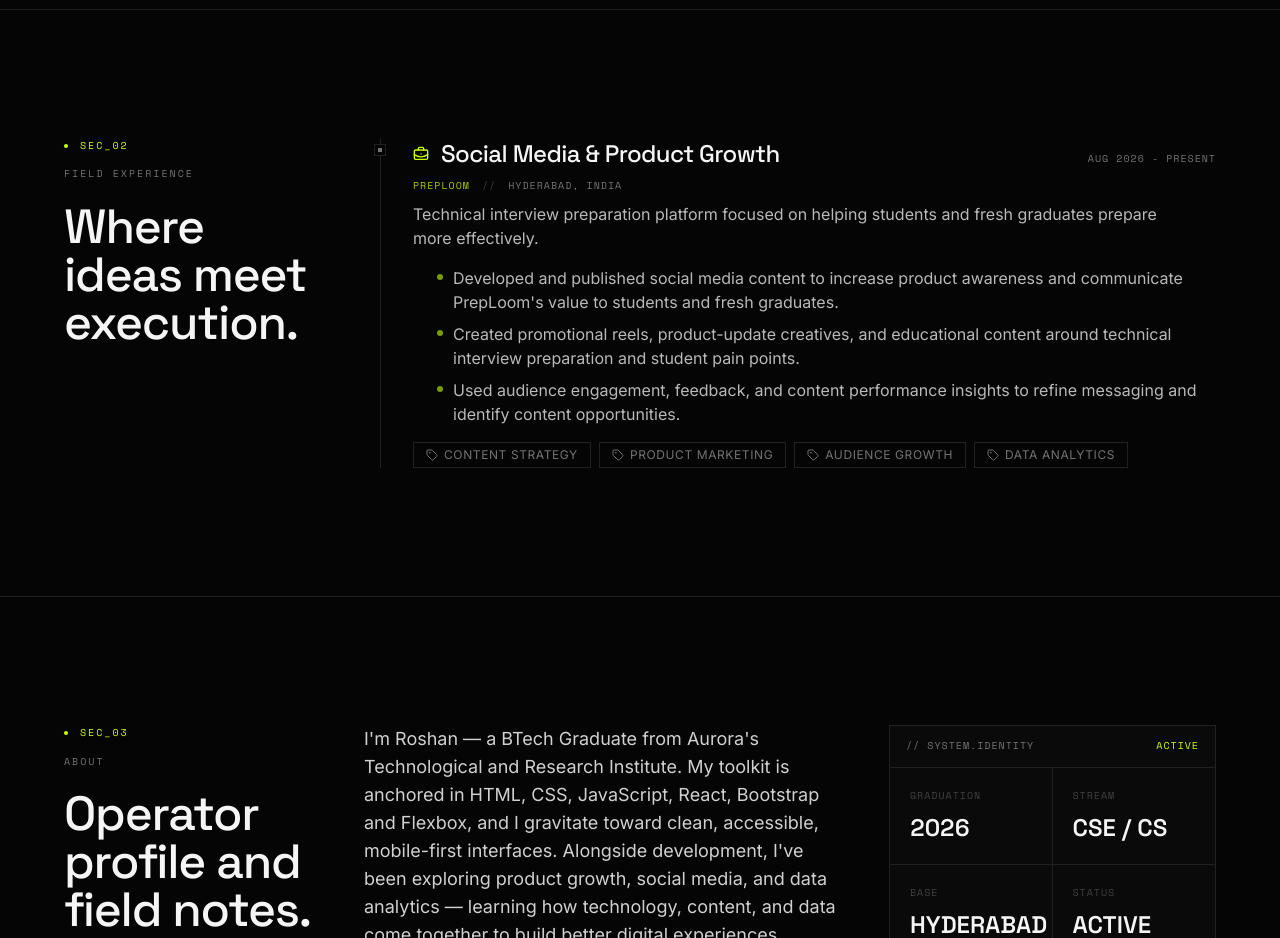
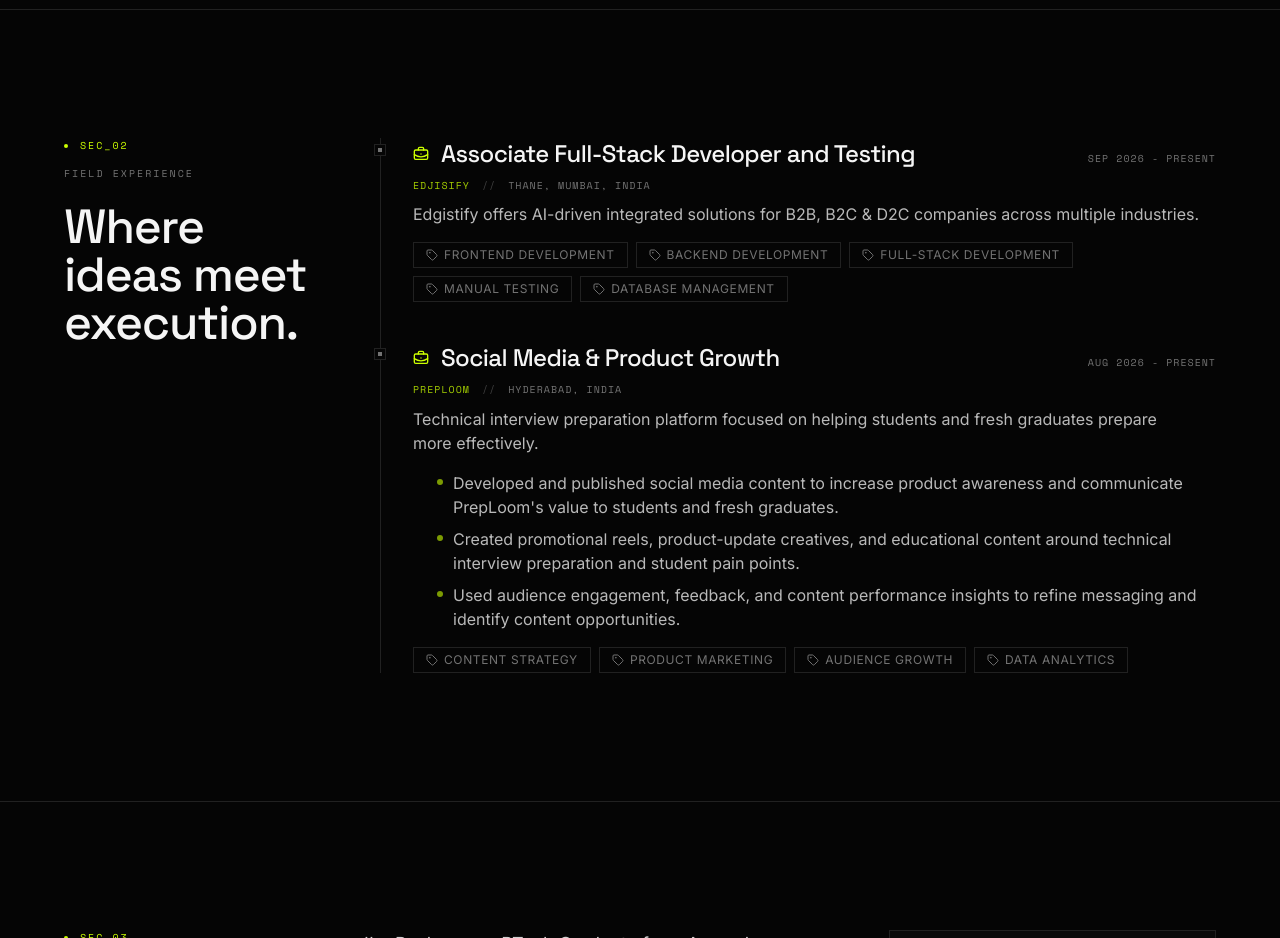
Before and after one commit to Roshan-Merugu/Personal-Portfolio, a React (Vite) app: page / in a window 1280 px wide. Shown: the part 2660-3598 px from the top of the page. Built offline with nearby package versions, Linux system fonts and the light colour scheme; the HTML template or start-up script is replaced by a standard one.

Commit message:
updated the portfolio.ts

```diff
--- a/src/data/portfolio.ts
+++ b/src/data/portfolio.ts
@@ -120,6 +120,23 @@
 };
 
 export const experience: ExperienceEntry[] = [
+  {
+    period: "Sep 2026 - Present",
+    role: "Associate Full-Stack Developer and Testing",
+    product: "Edjisify",
+    description:
+    "Edgistify offers AI-driven integrated solutions for B2B, B2C & D2C companies across multiple industries.",
+    tags: [
+      "Frontend Development",
+      "Backend Development",
+      "Full-Stack Development",
+      "Manual Testing",
+      "Database Management",
+    ],
+    highlights: [
+    ],
+    location: "Thane, Mumbai, India",
+  },
   {
     period: "Aug 2026 - Present",
     role: "Social Media & Product Growth",
```
